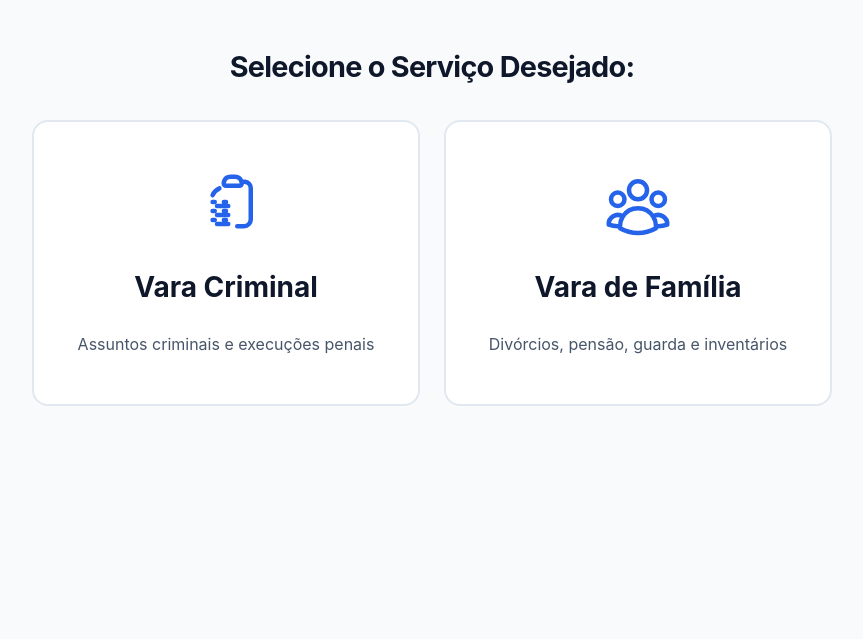
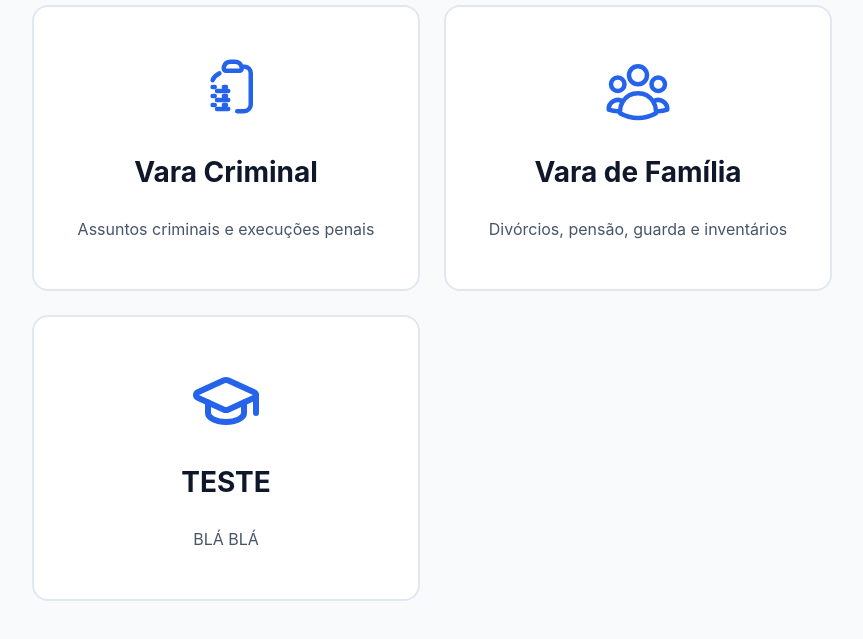
Before and after one commit to VictorMaues/Painel-de-senhas, a plain HTML site: page totem.html in a window 1280 px wide. Shown: the part 231-870 px from the top of the page, without its empty margins (208-1071 px from the left). Before the commit the page ends 800 px from the top, so only its background shows below. Drawn offline with Linux system fonts and the light colour scheme.

Commit message:
feat: add TESTE service option card to totem menu

```diff
--- a/totem.html
+++ b/totem.html
@@ -167,6 +167,13 @@
           <h3>Vara de Família</h3>
           <p>Divórcios, pensão, guarda e inventários</p>
         </div>
+
+        <div class="option-card" onclick="selectService('familia')">
+          <svg xmlns="http://www.w3.org/2000/svg" width="24" height="24" viewBox="0 0 24 24" fill="none" stroke="currentColor" stroke-width="2" stroke-linecap="round" stroke-linejoin="round" class="lucide lucide-graduation-cap-icon lucide-graduation-cap"><path d="M21.42 10.922a1 1 0 0 0-.019-1.838L12.83 5.18a2 2 0 0 0-1.66 0L2.6 9.08a1 1 0 0 0 0 1.832l8.57 3.908a2 2 0 0 0 1.66 0z"/><path d="M22 10v6"/><path d="M6 12.5V16a6 3 0 0 0 12 0v-3.5"/></svg>
+          <h3>TESTE</h3>
+          <p>BLÁ BLÁ</p>
+        </div>
+
       </div>
     </div>
 
```
